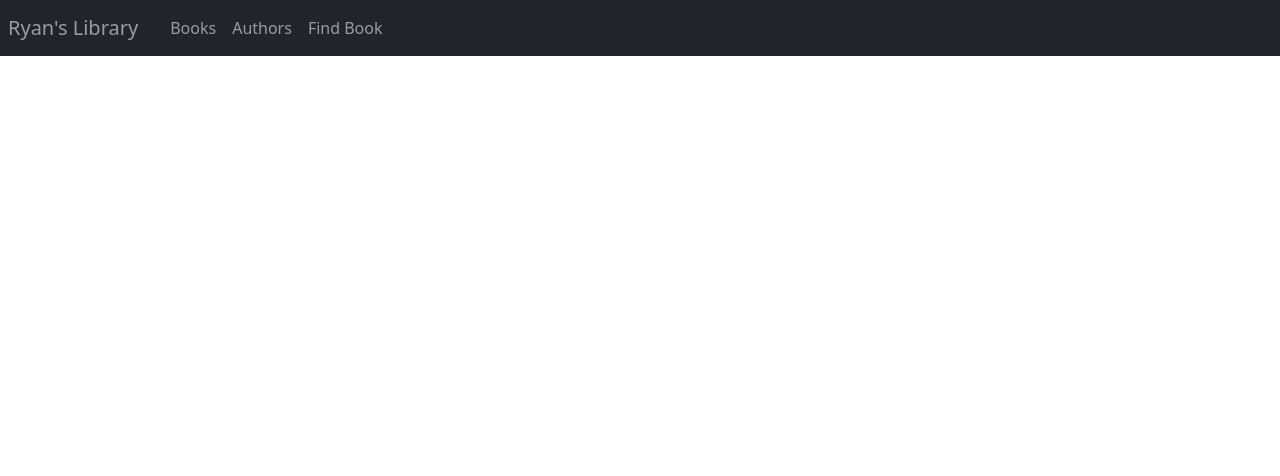
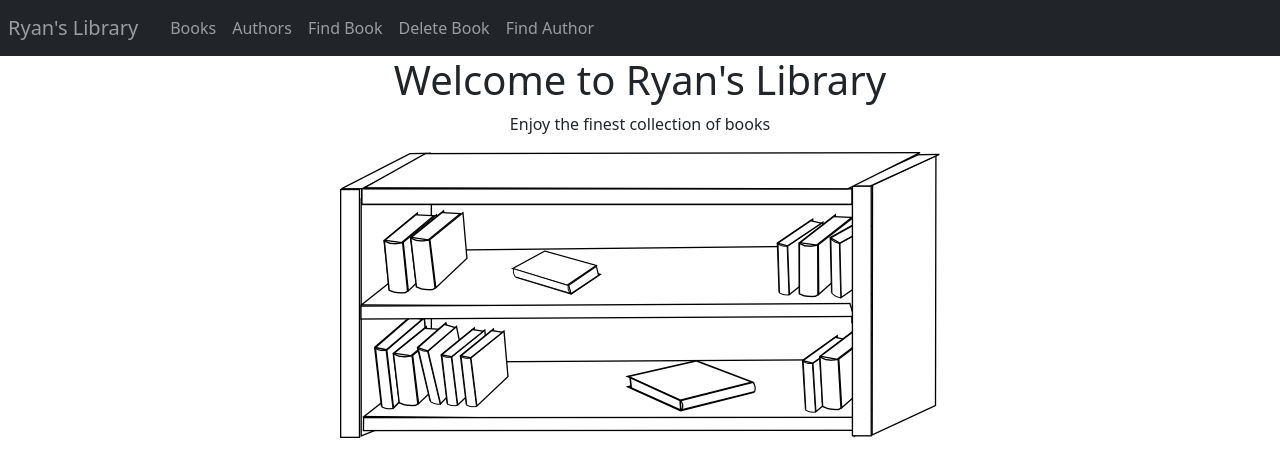
Before and after one commit to rgraue/final_front_csc3221, a website: page public/index.html in a window 1280 px wide. Drawn offline with nearby package versions, Linux system fonts and the light colour scheme.

Commit message:
nav and index

```diff
--- a/public/index.html
+++ b/public/index.html
@@ -5,9 +5,18 @@
         <title>Library Home</title>
         <link rel="stylesheet" href="https://cdn.jsdelivr.net/npm/bootstrap@5.0.1/dist/css/bootstrap.min.css" integrity="undefined" crossorigin="anonymous">
         <meta name="viewport" content="width=device-width, initial-scale=1">
+        <style>
+            #banner {
+                display: grid;
+                align-items: center;
+                justify-content: center;
+                text-align: center;
+            }
+        </style>
     </head>
     <body>
         <nav class="navbar navbar-expand-lg navbar-dark bg-dark">
+            <div class ="navbar-header navbar-left">
                 <ul class="navbar-nav">
                     <li>
                         <a class="nav-link navbar-brand" href="./index.html">Ryan's Library</a>
@@ -21,7 +30,22 @@
                     <li class = "nav-item">
                         <a class = "nav-link" href = "./show-book.html">Find Book</a>
                     </li>
+                    <li class = "nav-item">
+                        <a class = "nav-link" href = "./delete-book.html">Delete Book</a>
+                    </li>
+                    <li class = "nav-item">
+                        <a class = "nav-link" href = "./show-authors.html">Find Author</a>
+                    </li>
                 </ul>
+            </div>
         </nav>
+        <div id = "banner">
+            <h1>Welcome to Ryan's Library</h1>
+            <p>Enjoy the finest collection of books</p>
+            <div>
+                <img src="./imgs/bookcase.png" alt = "bookcase">
+            </div>
+        </div>
+
     </body>
 </html>
```
Also changed, not shown: public/authors.html (+13 -0 lines), public/book.html (+0 -2 lines), public/delete-book.html (+5 -0 lines), public/insert-authors.html (+11 -0 lines), public/insert-book.html (+11 -1 lines), public/show-authors.html (+5 -0 lines), public/show-book.html (+5 -0 lines), public/update-book.html (+5 -0 lines), public/imgs/bookcase.png (added). Lines whose indentation alone changed are shown as unchanged.
